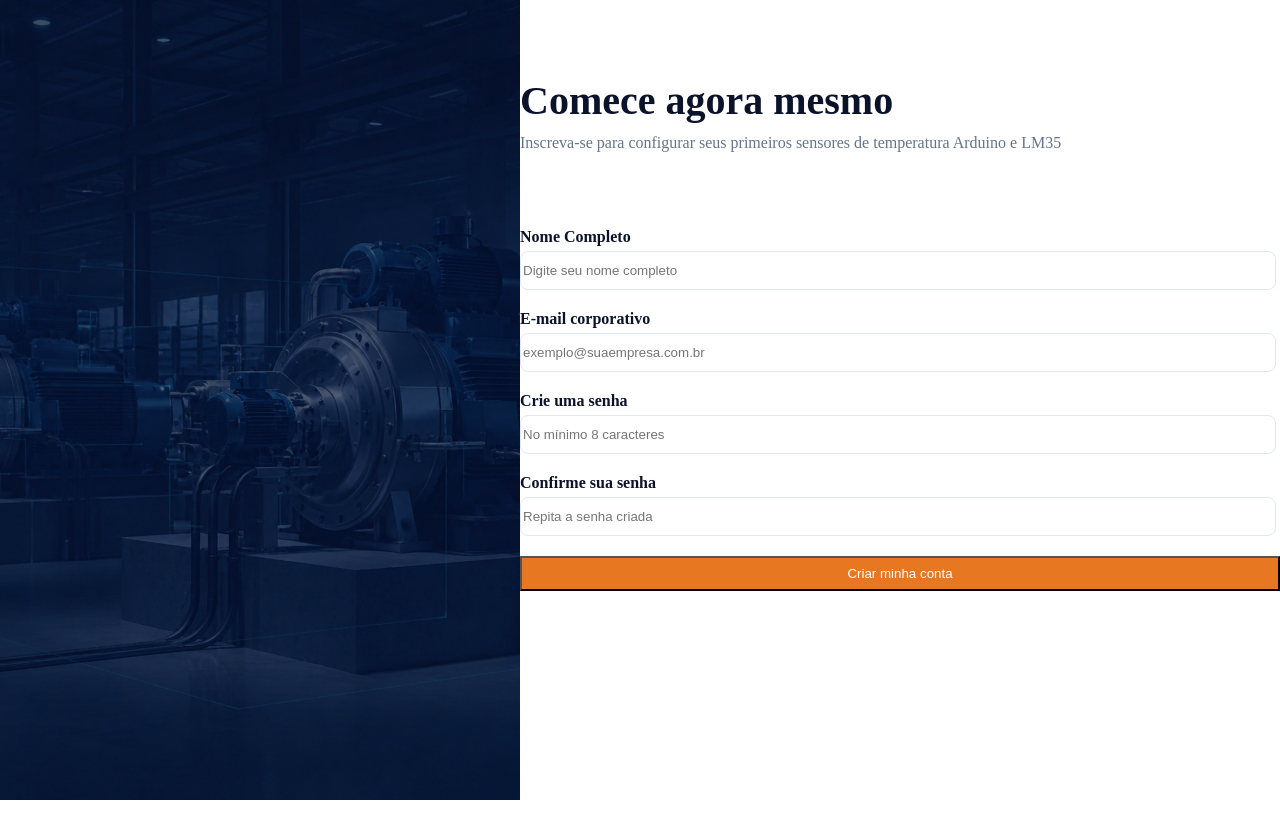
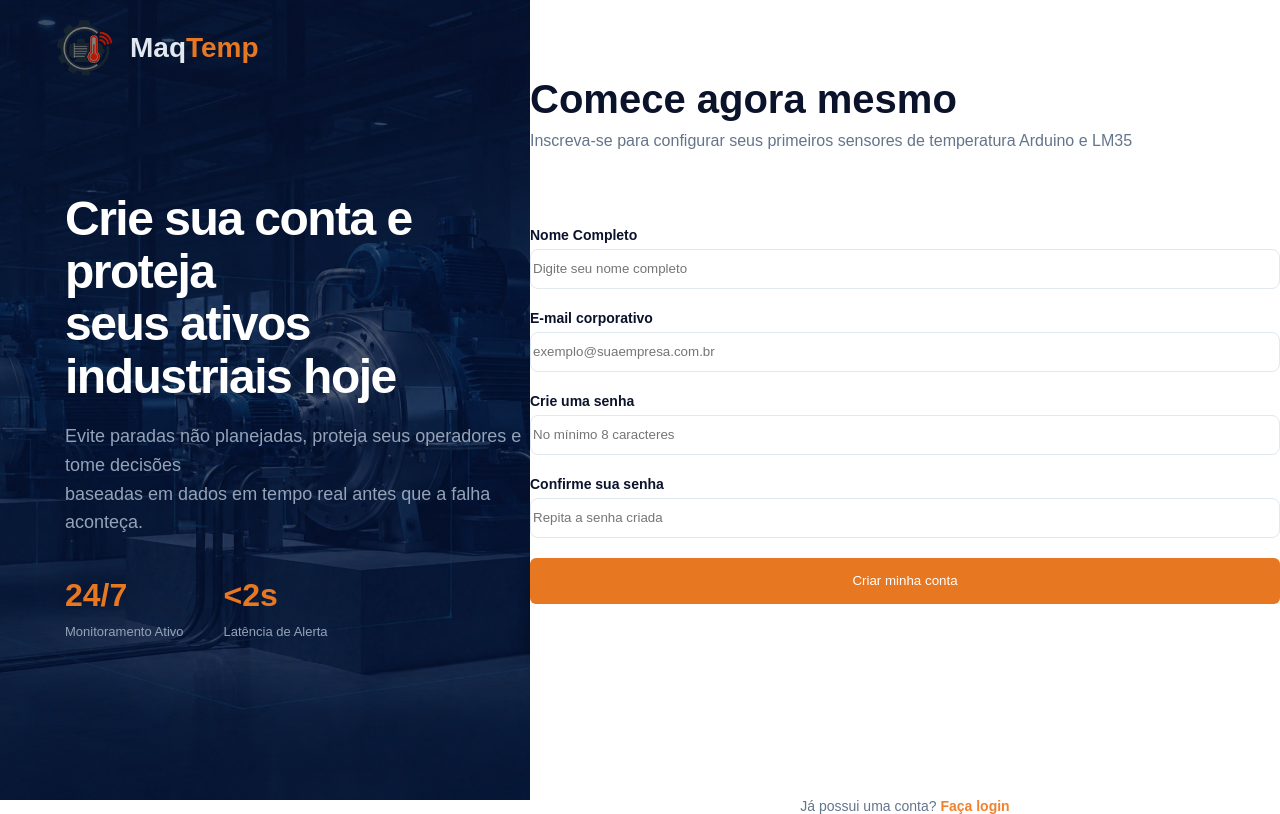
Before and after one commit to Nickolas-Merola/PI-GRUPO-11, a plain HTML site: page Luis Otavio Jeus Alves/cadastro.html in a window 1280 px wide. Drawn offline with Linux system fonts and the light colour scheme.

Commit message:
Tela de cadastro quase pronta

```diff
--- a/Luis Otavio Jeus Alves/cadastro.css
+++ b/Luis Otavio Jeus Alves/cadastro.css
@@ -1,3 +1,7 @@
+* {
+    box-sizing: border-box;
+    font-family: Arial, Helvetica, sans-serif;
+}
 body {
     margin: 0;
 }
@@ -7,16 +11,23 @@ body {
 }
 
 .lado-esquerdo {
+    display: flex;
+    position: relative;
     width: 45%;
     background-image: url(./images/background-img.jpg);
     background-size: cover;
     background-position: center;
+    display: flex;
+    flex-direction: column;
+    justify-content: center;
+    padding: 0 30px;
+
 }
 
 .lado-direito {
-    /* Lembrar de testar se o flex: 1 é opcional ou não*/
     flex: 1;
-    justify-items: center;
+    display: flex;
+    justify-content: center;
 }
 
 .botao {
@@ -24,15 +35,18 @@ body {
     justify-items: center;
     background-color: #E87722;
     color: white;
-    width: 760px;
-    height: 35px;
+    width: 100%;
+    max-width: 760px;
+    height: 46px;
     justify-content: center;
     align-items: center;
+    border: 0px;
+    border-radius: 6px;
 }
 
 input {
     width: 750px;
-    height: 35px;
+    height: 40px;
     margin-bottom: 20px;
     margin-top: 5px;
     border-radius: 8px;
@@ -52,6 +66,7 @@ input {
 }
 
 label {
+    font-size: 14px;
     font-weight: 600;
     color: #0B132B;
 }
@@ -62,3 +77,86 @@ label {
     margin-top: 10px;
     padding-bottom: 60px;
 }
+
+.logo {
+    position: absolute;
+    top: 20px;
+    left: 50px;
+    display: flex;
+    align-items: center;
+    gap: 10px;
+    color: white;
+}
+.logo img {
+    width: 70px;
+    height: auto;
+}
+
+.nome-maq {
+    font-size: 28px;
+    font-weight: bolder;
+    color: #E2E8F0;
+}
+
+.nome-temp {
+    font-size: 28px;
+    font-weight: bolder;
+    color: #E87722;
+}
+
+.textos-esquerda {
+    left: 35px;
+    position: relative;
+    justify-content: center;
+    max-width: 100%;
+}
+.titulo-esquerda {
+
+    font-size: 48px;
+    font-weight: 800;
+    color: white;
+    letter-spacing: -1.5px;
+
+    margin-bottom: 15px;
+    line-height: 1.1;
+}
+
+.paragrafo-esquerda {
+    position: relative;
+
+    font-size: 18px;
+    color: #94A3B8;
+    line-height: 1.6;
+}
+
+.login-direita {
+    position: relative;
+    display: flex;
+    justify-content: center;
+    top: 180px;
+    font-size: 14px;
+    color: #64748B;
+}
+
+.metrica {
+    display: flex;
+    flex-direction: column;
+}
+
+.metricas {
+    display: flex;
+    gap: 40px;
+    margin-top: 40px;
+}
+
+.metrica-numero {
+    font-size: 32px;
+    font-weight: 700;
+    color: #E87722;
+    padding-bottom: 10px;
+}
+
+.metrica-legenda {
+    font-size: 13px;
+    color: #94A3B8;
+}
--- a/Luis Otavio Jeus Alves/cadastro.html
+++ b/Luis Otavio Jeus Alves/cadastro.html
@@ -8,7 +8,29 @@
 </head>
 <body>
     <div class="pagina-inteira">
+
         <div class="lado-esquerdo">
+            <div class="logo">
+                <img src="images/logo.png" alt="logo">
+                <span><b class="nome-maq">Maq</b><b class="nome-temp">Temp</b></span>
+            </div>
+            <div class="textos-esquerda">
+                <h1 class="titulo-esquerda">Crie sua conta e proteja <br>seus ativos industriais hoje</h1>
+                <p class="paragrafo-esquerda">Evite paradas não planejadas, proteja seus operadores e tome decisões <br>
+                baseadas em dados em tempo real antes que a falha aconteça.</p>
+
+                <div class="metricas">
+                    <div class="metrica">
+                        <span class="metrica-numero">24/7</span>
+                        <span class="metrica-legenda">Monitoramento Ativo</span>
+                    </div>
+                    <div class="metrica">
+                        <span class="metrica-numero">&lt;2s</span>
+                        <span class="metrica-legenda">Latência de Alerta</span>
+                </div>
+                </div>
+            </div>
+
 
         </div>
 
@@ -24,58 +46,59 @@
                 <input type="text" id="input_email" placeholder="exemplo@suaempresa.com.br"><br>
 
                 <label for="input_senha">Crie uma senha</label> <br>
-                <input type="text" oninput="validarSenha()" id="input_senha" placeholder="No mínimo 8 caracteres"><br>
+                <input type="text" id="input_senha" placeholder="No mínimo 8 caracteres"><br>
 
                 <label for="input_confirmarSenha">Confirme sua senha</label> <br>
                 <input type="text" id="input_confirmarSenha" placeholder="Repita a senha criada"><br>
 
                 <button onclick="cadastrar()" class="botao">Criar minha conta</button>
+
+                <div id="div_quantosCaracteres"></div>
+                <div id="div_letraMaiuscula"></div>
+                <div id="div_letraMinuscula"></div>
+                <div id="div_charEspecial"></div>
+
+                <p class="login-direita">Já possui uma conta? <b style="color: #f0822f;"> Faça login</b></p>
+
+
             </div>
 
-
-
-            <div id="div_quantosCaracteres"></div>
-            <div id="div_letraMaiuscula"></div>
-            <div id="div_letraMinuscula"></div>
-            <div id="div_charEspecial"></div>
         </div>
     </div>
 </body>
 </html>
 
 <script>
-    function validarSenha() {
-        let senha = input_senha.value;
-        let charEspeciais = ["!", "@", "#", "$", "%", "^", "&", "*", "(", ")", "-", "_", "=", "+", "[", "]", "{", "}", "|", ";",
-        ":", "'", ",", ".", "<", ">", "/", "?", "`", "~"];
+
         let temCharEspecial = false;
         let temCaracteres = false;
         let temLetraMinuscula = false;
         let temLetraMaiuscula = false;
         let senhaTemSeguranca = false;
 
+    function validarSenha() {
+        let senha = input_senha.value;
+        let charEspeciais = ["!", "@", "#", "$", "%", "^", "&", "*", "(", ")", "-", "_", "=", "+", "[", "]", "{", "}", "|", ";",
+        ":", "'", ",", ".", "<", ">", "/", "?", "`", "~"];
 
         if (senha.length >= 8) {
-            div_quantosCaracteres.innerHTML = `Mínimo de 8 caractéres ✅`;
             temCaracteres = true;
         } else {
-            div_quantosCaracteres.innerHTML = `Mínimo de 8 caractéres ❌`;
             temCaracteres = false;
+            alert("A senha precisa conter 8 caracteres");
         }
 
         if (senha != senha.toLowerCase()) {
-            div_letraMaiuscula.innerHTML = `Contém letra maiúscula ✅`;
             temLetraMaiuscula = true;
         } else {
-            div_letraMaiuscula.innerHTML = `Contém letra maiúscula ❌`;
             temLetraMaiuscula = false;
+            alert("A senha precisa conter letra maiúscula");
         }
 
         if (senha != senha.toUpperCase()) {
-            div_letraMinuscula.innerHTML = `Contém letra minúscula ✅`;
             temLetraMinuscula = true;
         } else {
-            div_letraMinuscula.innerHTML = `Contém letra minúscula ❌`;
+            alert("A senha precisa conter letra minúscula");
             temLetraMinuscula = false;
         }
 
@@ -85,16 +108,16 @@
             }
         }
 
-        if (temCharEspecial) {
-            div_charEspecial.innerHTML = `Contém caractere especial ✅`;
-        } else {
-            div_charEspecial.innerHTML = `Contém caractere especial ❌`;
+        if (!temCharEspecial) {
+            temCharEspecial = false;
+            alert("A senha precisa conter caracter especial");
         }
 
+
         if (temCharEspecial && temCaracteres && temLetraMaiuscula && temLetraMinuscula) {
-            senhaTemSeguranca == true;
+            senhaTemSeguranca = true;
         } else {
-            senhaTemSeguranca == false;
+            senhaTemSeguranca = false;
         }
 
     }
@@ -124,9 +147,9 @@
         if (nomeCompleto == "" || email == "" || senha == "" || confirmacaoSenha == "") {
             alert("Todos os campos precisam ser preenchidos!")
         } else {
-
+            validarSenha();
             validarEmail();
-            }
+        }
 
     }
 
```
